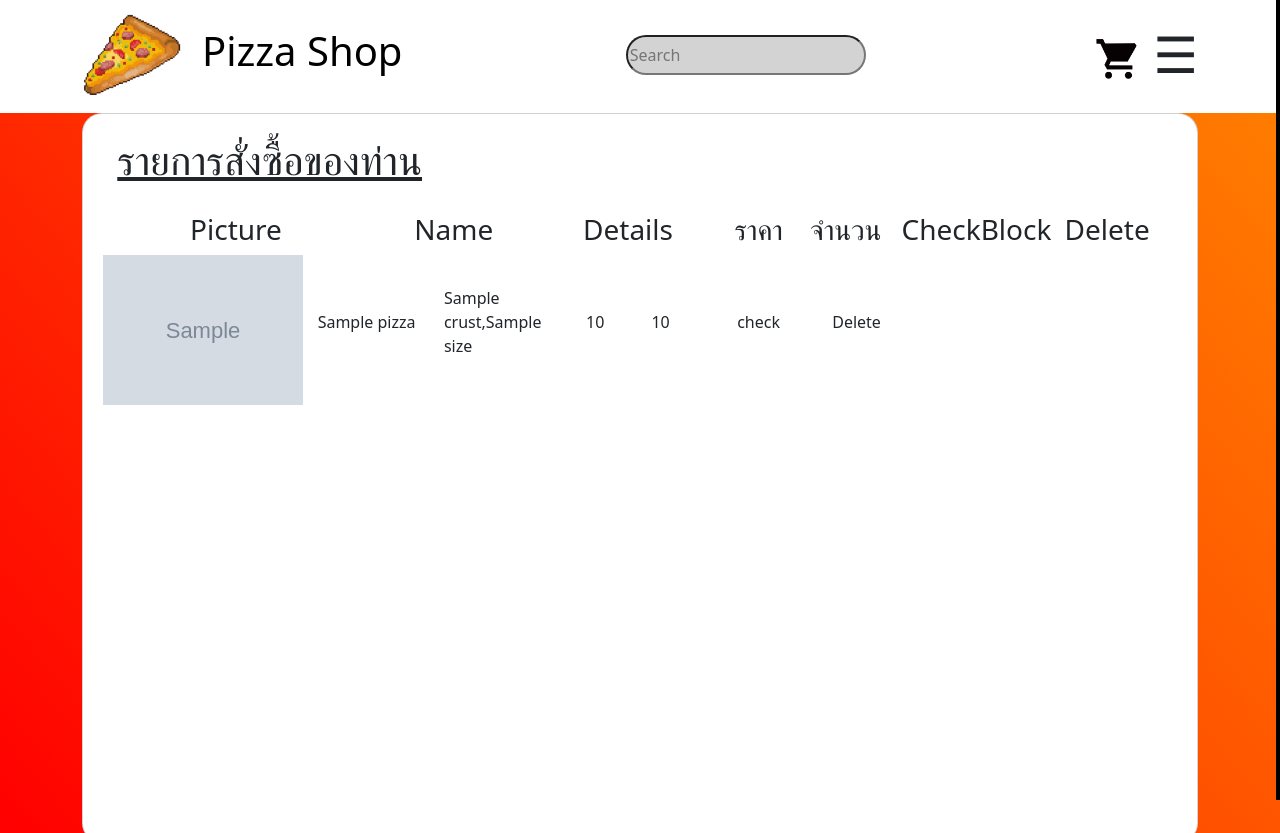
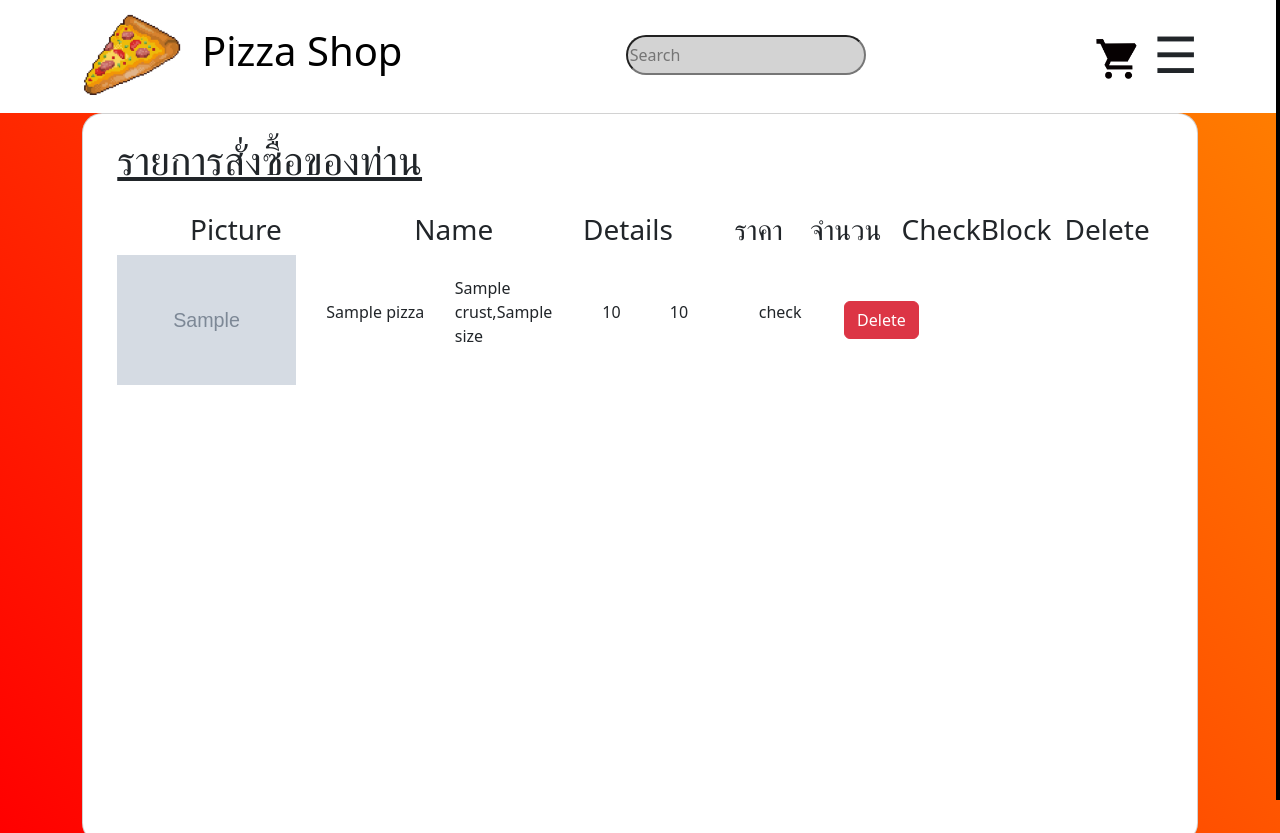
Before and after one commit to AemKTP/Project_Duo_Pizza, a PHP site: page /cart.php?uid=1 in a window 1280 px wide. Run offline with PHP 8.4, Linux system fonts and the light colour scheme; tables that the repository leaves empty or names only in its code hold one stand-in row (values such as "Sample post"); grey boxes marked "Sample" are stand-in pictures.

Commit message:
Update cart.php

```diff
--- a/cart.php
+++ b/cart.php
@@ -13,6 +13,9 @@ include "dbconn.php";
 <head>
     <meta charset="UTF-8">
     <meta name="viewport" content="width=device-width, initial-scale=1.0">
+    <link href="https://cdn.jsdelivr.net/npm/bootstrap@5.3.2/dist/css/bootstrap.min.css" rel="stylesheet" integrity="sha384-T3c6CoIi6uLrA9TneNEoa7RxnatzjcDSCmG1MXxSR1GAsXEV/Dwwykc2MPK8M2HN" crossorigin="anonymous">
+    <script src="https://cdn.jsdelivr.net/npm/bootstrap@5.3.2/dist/js/bootstrap.bundle.min.js" integrity="sha384-C6RzsynM9kWDrMNeT87bh95OGNyZPhcTNXj1NW7RuBCsyN/o0jlpcV8Qyq46cDfL" crossorigin="anonymous"></script>
+    <link rel="stylesheet" href="main.css">
     <title>Cart</title>
 
     <nav>
@@ -156,27 +159,26 @@ include "dbconn.php";
                                     $stmt2->execute();
                                     $result2 = $stmt2->get_result();
 
-                                    $stmt2 = $conn->prepare("Select cart.cartid as cartid, cart.amount as cartamount, pizza.price as pizzaprice, pizza.name as pizzaname, pizza.image as pizzaimage
+                                    $stmt2 = $conn->prepare("Select cart.cartid as cartid, cart.amount as cartamount, cart.price as pizzaprice, pizza.name as pizzaname, pizza.image as pizzaimage
                                                             , crust.name as crustname, size.name as sizename
                                                             from cart
                                                             INNER JOIN pizza ON cart.pid  = pizza.pid
                                                             INNER JOIN crust ON pizza.cid = crust.cid
                                                             INNER JOIN size ON pizza.sid = size.sid
-                                                            where cart.uid = ?");
+                                                            where cart.uid = ? ");
                                     $stmt2->bind_param('i', $uid);
                                     $stmt2->execute();
                                     $result2 = $stmt2->get_result();
+                                    while ($row2 = $result2->fetch_assoc()) { ?>
 
-
-                                    while ($row2 = $result2->fetch_assoc()) { ?>
                                         <div class="col-3" style="display: flex; justify-content: center;">
-                                            <img src="<?= $row2['pizzaimage']; ?>" alt="photo" width="200px">
+                                            <img src="<?= $row2['pizzaimage']; ?>" alt="photo" width="200px" height="130px">
                                         </div>
                                         <div class="col-2" style="display: flex; justify-content: center; align-items: center;">
                                             <p> <?= $row2['pizzaname']; ?> </p>
                                         </div>
                                         <div class="col-2" style="display: flex; justify-content: center; align-items: center;">
-                                            <p> <?= $row2['crustname'] .",". $row2['sizename'] ?> </p>
+                                            <p> <?= $row2['crustname'] . "," . $row2['sizename'] ?> </p>
                                         </div>
                                         <div class="col-1" style="display: flex; justify-content: center; align-items: center;">
                                             <p> <?= $row2['pizzaprice']; ?> </p>
@@ -188,7 +190,7 @@ include "dbconn.php";
                                             <p> check</p>
                                         </div>
                                         <div class="col-1" style="display: flex; justify-content: center; align-items: center;">
-                                            <p>Delete</p>
+                                            <button type="button" class="btn btn-danger">Delete</button>
                                         </div>
                                     <?php
                                     }
```
